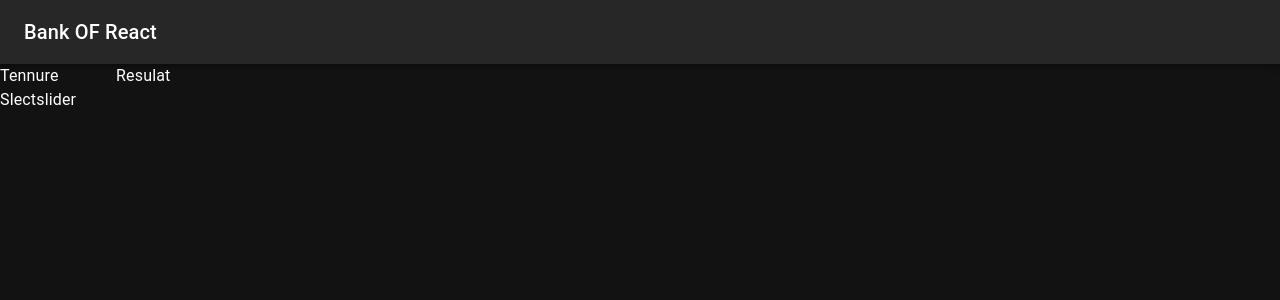
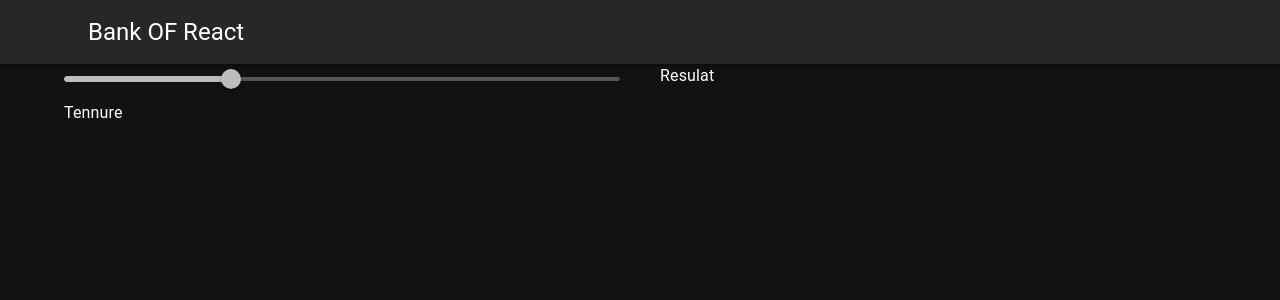
Before and after one commit to RezaualHossenSunny/Bank_React, a React app: page / in a window 1280 px wide. Shown: the top 300 px of the page. Built offline with nearby package versions, Linux system fonts and the light colour scheme; the HTML template or start-up script is replaced by a standard one.

Commit message:
slider add

```diff
--- a/src/App.jsx
+++ b/src/App.jsx
@@ -1,4 +1,4 @@
-import { Grid } from "@mui/material"
+import { Container, Grid } from "@mui/material"
 import Navbar from "./Component/Navbar"
 import Resulat from "./Component/Resulat"
 
@@ -14,19 +14,23 @@ function App() {
   return (
     <>
      <Navbar></Navbar>
+     <Container>
      <Grid container spacing={5}>
-<Grid item>
 
-<Tennure/>
-<Slectslider/>
-</Grid>
+   <Grid item md={6}>
 
 
-<Grid item>
+   <Slectslider/>
+   <Tennure/>
+   </Grid>
 
-<Resulat/>
-</Grid>
-     </Grid>
+
+   <Grid item  md={6}>
+
+   <Resulat/>
+   </Grid>
+        </Grid>
+     </Container>
     </>
   )
 }
--- a/src/Component/Comon/Slidercomon.jsx
+++ b/src/Component/Comon/Slidercomon.jsx
@@ -1,8 +1,8 @@
 import React from 'react'
-
+import Slider from '@mui/material/Slider';
 const Slidercomon = () => {
   return (
-    <div>Slidercomon</div>
+    <Slider disabled defaultValue={30} aria-label="Disabled slider" />
   )
 }
 
--- a/src/Component/Navbar.jsx
+++ b/src/Component/Navbar.jsx
@@ -2,16 +2,19 @@ import React from 'react'
 import AppBar from '@mui/material/AppBar';
 import Toolbar from '@mui/material/Toolbar';
 import Typography from '@mui/material/Typography';
+import { Container } from '@mui/material';
 const Navbar = () => {
   return (
     <AppBar position="static">
+    <Container  maxWidth='lg'>
     <Toolbar>
 
-      <Typography variant="h6" component="div" sx={{ flexGrow: 1 }}>
+      <Typography variant="h5" component="div" sx={{ flexGrow: 1 }}>
         Bank OF React
       </Typography>
 
     </Toolbar>
+    </Container>
   </AppBar>
   )
 }
--- a/src/Component/Slectslider.jsx
+++ b/src/Component/Slectslider.jsx
@@ -1,8 +1,11 @@
 import React from 'react'
+import Slidercomon from './Comon/Slidercomon'
 
 const Slectslider = () => {
   return (
-    <div>Slectslider</div>
+    <div>
+        <Slidercomon/>
+    </div>
   )
 }
 
```
